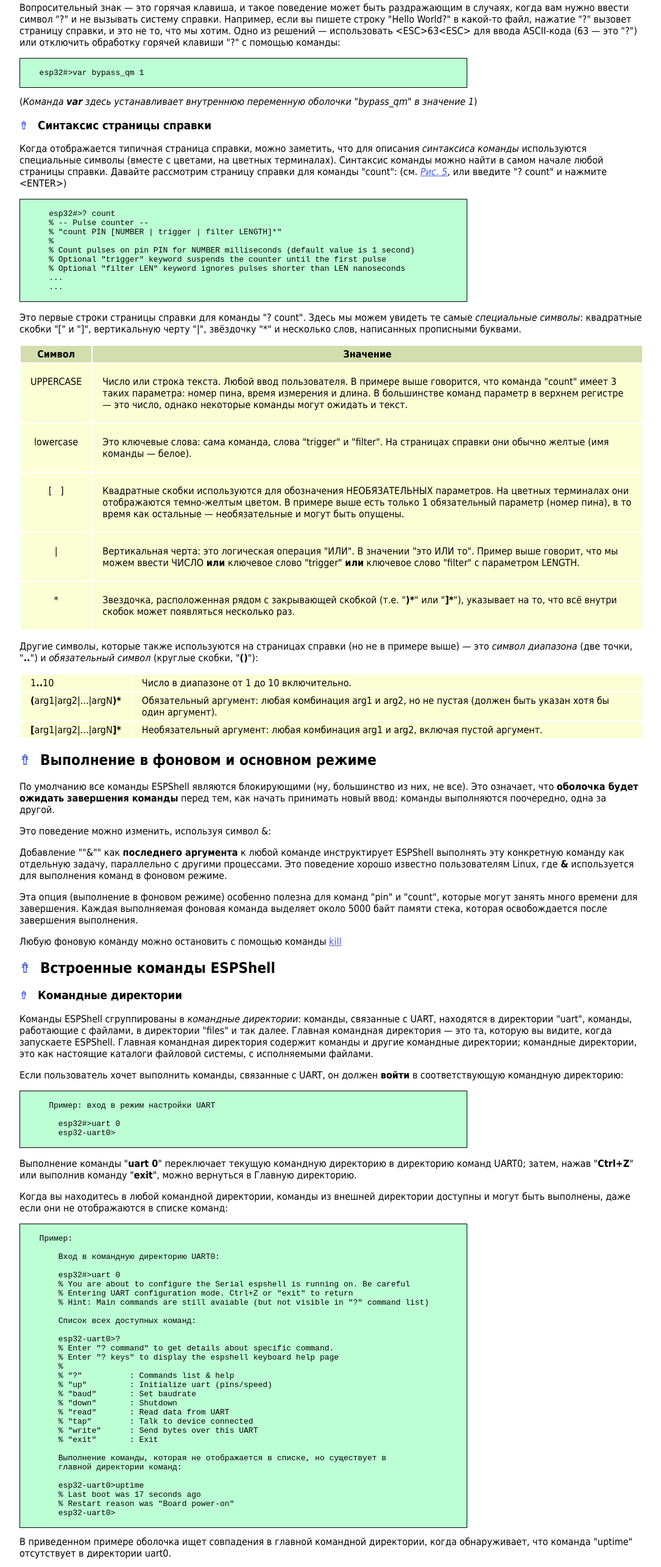
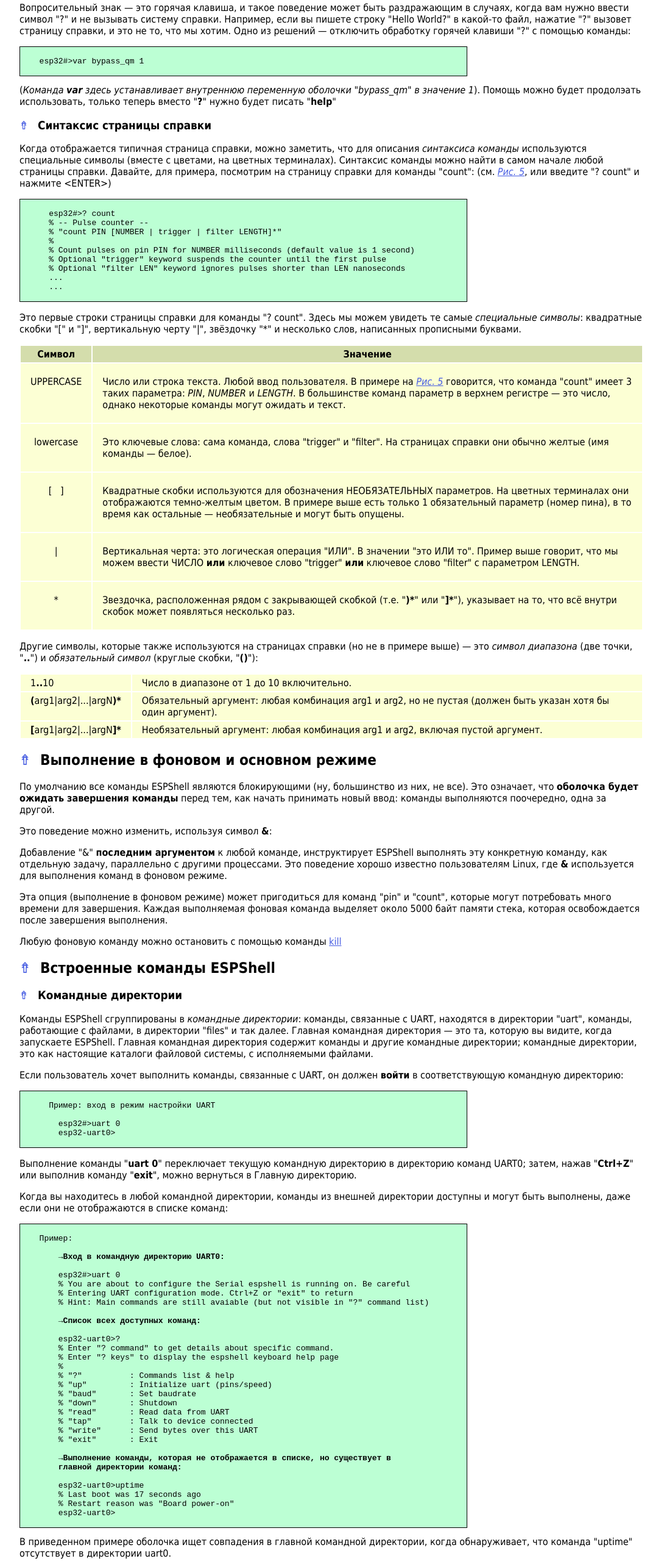
Before and after one commit to vvb333007/espshell, a plain HTML site: page docs/html/Basics.ru.html in a window 1280 px wide. Shown: the part 6975-9544 px from the top of the page at 61% size, without its empty margins (96-1181 px from the left). Drawn offline with Linux system fonts and the light colour scheme.

Commit message:
+	ru fixes

```diff
--- a/docs/html/Basics.ru.html
+++ b/docs/html/Basics.ru.html
@@ -305,17 +305,17 @@ ESPShell старается быть информативным и имеет в
 </p>
 
 <p>
-  Вопросительный знак — это горячая клавиша, и такое поведение может быть раздражающим в случаях, когда вам нужно ввести символ "?" и не вызывать систему справки. Например, если вы пишете строку "Hello World?" в какой-то файл, нажатие "?" вызовет страницу справки, и это не то, что мы хотим. Одно из решений — использовать &lt;ESC&gt;63&lt;ESC&gt; для ввода ASCII-кода (63 — это "?") или отключить обработку горячей клавиши "?" с помощью команды:
+  Вопросительный знак — это горячая клавиша, и такое поведение может быть раздражающим в случаях, когда вам нужно ввести символ "?" и не вызывать систему справки. Например, если вы пишете строку "Hello World?" в какой-то файл, нажатие "?" вызовет страницу справки, и это не то, что мы хотим. Одно из решений — отключить обработку горячей клавиши "?" с помощью команды:
 <pre>
   esp32#>var bypass_qm 1
 </pre>
-(<i>Команда <b>var</b> здесь устанавливает внутреннюю переменную оболочки "bypass_qm" в значение 1</i>)
+(<i>Команда <b>var</b> здесь устанавливает внутреннюю переменную оболочки "bypass_qm" в значение 1</i>). Помощь можно будет продолэать использовать, только теперь вместо "<b>?</b>" нужно будет писать "<b>help</b>"
 </p>
 
 <p>
 <h3 id=hsyntax><a href="#top">&#8686;</a>Синтаксис страницы справки</h3>
 </p><p>
-  Когда отображается типичная страница справки, можно заметить, что для описания <i>синтаксиса команды</i> используются специальные символы (вместе с цветами, на цветных терминалах). Синтаксис команды можно найти в самом начале любой страницы справки. Давайте рассмотрим страницу справки для команды "count": (см. <a href="i/qm_count.jpg"><i>Рис. 5</i></a>, или введите "? count" и нажмите &lt;ENTER&gt;)
+  Когда отображается типичная страница справки, можно заметить, что для описания <i>синтаксиса команды</i> используются специальные символы (вместе с цветами, на цветных терминалах). Синтаксис команды можно найти в самом начале любой страницы справки. Давайте, для примера, посмотрим на страницу справки для команды "count": (см. <a href="i/qm_count.jpg"><i>Рис. 5</i></a>, или введите "? count" и нажмите &lt;ENTER&gt;)
 </p>
 <p>
     <pre>
@@ -335,7 +335,7 @@ ESPShell старается быть информативным и имеет в
 </p><p>
 <table>
 <tr><th>Символ</th><th>Значение</th></tr>
-<tr><td><p align=center>UPPERCASE</p></td><td><p>Число или строка текста. Любой ввод пользователя. В примере выше говорится, что команда "count" имеет 3 таких параметра: номер пина, время измерения и длина. В большинстве команд параметр в верхнем регистре — это число, однако некоторые команды могут ожидать и текст.</p></td></tr>
+<tr><td><p align=center>UPPERCASE</p></td><td><p>Число или строка текста. Любой ввод пользователя. В примере на <a href="i/qm_count.jpg"><i>Рис. 5</i></a> говорится, что команда "count" имеет 3 таких параметра: <i>PIN</i>, <i>NUMBER</i> и <i>LENGTH</i>. В большинстве команд параметр в верхнем регистре — это число, однако некоторые команды могут ожидать и текст.</p></td></tr>
 <tr><td><p align=center>lowercase</p></td><td><p>Это ключевые слова: сама команда, слова "trigger" и "filter". На страницах справки они обычно желтые (имя команды — белое).</p></td></tr>
 <tr><td><p align=center>[&nbsp;&nbsp;&nbsp;]</p></td><td><p>Квадратные скобки используются для обозначения НЕОБЯЗАТЕЛЬНЫХ параметров. На цветных терминалах они отображаются темно-желтым цветом. В примере выше есть только 1 обязательный параметр (номер пина), в то время как остальные — необязательные и могут быть опущены.</p></td></tr>
 <tr><td><p align=center>|</p></td><td><p>Вертикальная черта: это логическая операция "ИЛИ". В значении "это ИЛИ то". Пример выше говорит, что мы можем ввести ЧИСЛО <b>или</b> ключевое слово "trigger" <b>или</b> ключевое слово "filter" с параметром LENGTH.</p></td></tr>
@@ -360,14 +360,14 @@ ESPShell старается быть информативным и имеет в
 означает, что <b>оболочка будет ожидать завершения команды</b> перед тем, как начать принимать новый
 ввод: команды выполняются поочередно, одна за другой.
 </p><p>
-Это поведение можно изменить, используя символ &amp;:
+Это поведение можно изменить, используя символ <b>&amp;</b>:
 </p><p>
-Добавление "&quot;&amp;&quot;" как <b>последнего аргумента</b> к любой команде инструктирует ESPShell выполнять эту конкретную
-команду как отдельную задачу, параллельно с другими процессами. Это поведение
+Добавление &quot;&amp;&quot; <b>последним аргументом</b> к любой команде, инструктирует ESPShell выполнять эту конкретную
+команду, как отдельную задачу, параллельно с другими процессами. Это поведение
 хорошо известно пользователям Linux, где <b>&amp;</b> используется для выполнения команд в фоновом режиме.
 </p><p>
-Эта опция (выполнение в фоновом режиме) особенно полезна для команд "pin" и
-"count", которые могут занять много времени для завершения. Каждая выполняемая фоновая команда
+Эта опция (выполнение в фоновом режиме) может пригодиться для команд "pin" и
+"count", которые могут потребовать много времени для завершения. Каждая выполняемая фоновая команда
 выделяет около 5000 байт памяти стека, которая освобождается после завершения выполнения.
 </p><p>
 Любую фоновую команду можно остановить с помощью команды <a href="Kill_Suspend_And_Resume.ru.html">kill</a>
@@ -398,14 +398,14 @@ ESPShell старается быть информативным и имеет в
 </p><p><pre>
   Пример:
 
-      Вход в командную директорию UART0:
+      <b>&rarr;Вход в командную директорию UART0:</b>
 
       esp32#>uart 0
       % You are about to configure the Serial espshell is running on. Be careful
       % Entering UART configuration mode. Ctrl+Z or "exit" to return
       % Hint: Main commands are still avaiable (but not visible in "?" command list)
 
-      Список всех доступных команд:
+      <b>&rarr;Список всех доступных команд:</b>
 
       esp32-uart0>?
       % Enter "? command" to get details about specific command.
@@ -420,8 +420,8 @@ ESPShell старается быть информативным и имеет в
       % "write"      : Send bytes over this UART
       % "exit"       : Exit
 
-      Выполнение команды, которая не отображается в списке, но существует в
-      главной директории команд:
+      <b>&rarr;Выполнение команды, которая не отображается в списке, но существует в
+      главной директории команд:</b>
 
       esp32-uart0>uptime
       % Last boot was 17 seconds ago
@@ -468,8 +468,8 @@ ESPShell старается быть информативным и имеет в
             Для подробностей см. <a href="Pulse_Counter.ru.html">Pulse Counter / Измеритель частоты</a> (связанная команда: "show counters")
 </p></td></tr>
 
-<tr><td><p><a href="Sketch_Variables.ru.html">var</a></p></td><td><p><b>var</b> [<i>NUMBER</i> | <i>NAME</i> | <i>NAME VALUE</i> ]</p><p>Манипуляции с переменными Sketch. См. <a href="Sketch_Variables.ru.html">эту страницу</a> для использования
-           этой функции в вашем коде; команда используется для отображения/изменения переменных sketch в реальном времени. Поддерживаются простые типы и массивы простых типов;
+<tr><td><p><a href="Sketch_Variables.ru.html">var</a></p></td><td><p><b>var</b> [<i>NUMBER</i> | <i>NAME</i> | <i>NAME VALUE</i> ]</p><p>Манипуляции с переменными вашего скетча. См. <a href="Sketch_Variables.ru.html">эту страницу</a> для использования
+           этой функции в вашем коде; команда используется для отображения/изменения переменных скетча в реальном времени. Поддерживаются простые типы и массивы простых типов;
 </p><p>
            Другая возможность этой команды — преобразование чисел в/из двоичной/восьмеричной/десятичной/шестнадцатеричной систем.
 </p></td></tr>
@@ -496,7 +496,7 @@ ESPShell старается быть информативным и имеет в
 </p></td></tr>
 
 <tr><td>show</td><td><p><b>show</b> KEYWORD [<i>ARG1</i> | <i>ARG2</i> | ... | <i>ARGn</i>]*</p><p>
-В ESPShell пользователь может отображать различную информацию (о sketch, процессоре, памяти и т. д.)
+В ESPShell пользователь может отображать различную информацию (о скетче, процессоре, памяти и т. д.)
 используя команду "show".</p>
 <p>
 В зависимости от используемого ключевого слова может быть 0, 1, 2 или больше аргументов:
@@ -520,7 +520,7 @@ ESPShell старается быть информативным и имеет в
 <a href="Kill_Suspend_And_Resume.ru.html">resume</a><br>
 <a href="Kill_Suspend_And_Resume.ru.html">kill</a></p></td><td><p><b>kill</b> [-9 | -15] <i>TASK_ID</i><br><b>suspend</b> [<i>TASK_ID</i>]<br><b>resume</b> [<i>TASK_ID</i>]</p> <p>Команды управления процессами: завершить, приостановить или возобновить задачу.<br> Эти 3
            команды описаны подробно <a href="Kill_Suspend_And_Resume.ru.html">здесь</a> и используются
-           согласно их назначениям: для приостановки/возобновления или завершения процесса
+           согласно названиям: для приостановки/возобновления или завершения процесса
           (задача FreeRTOS или фоновая команда ESPShell)
 </p></td></tr>
 
```
Also changed, not shown: docs/html/Basics.html (+5 -6 lines).
